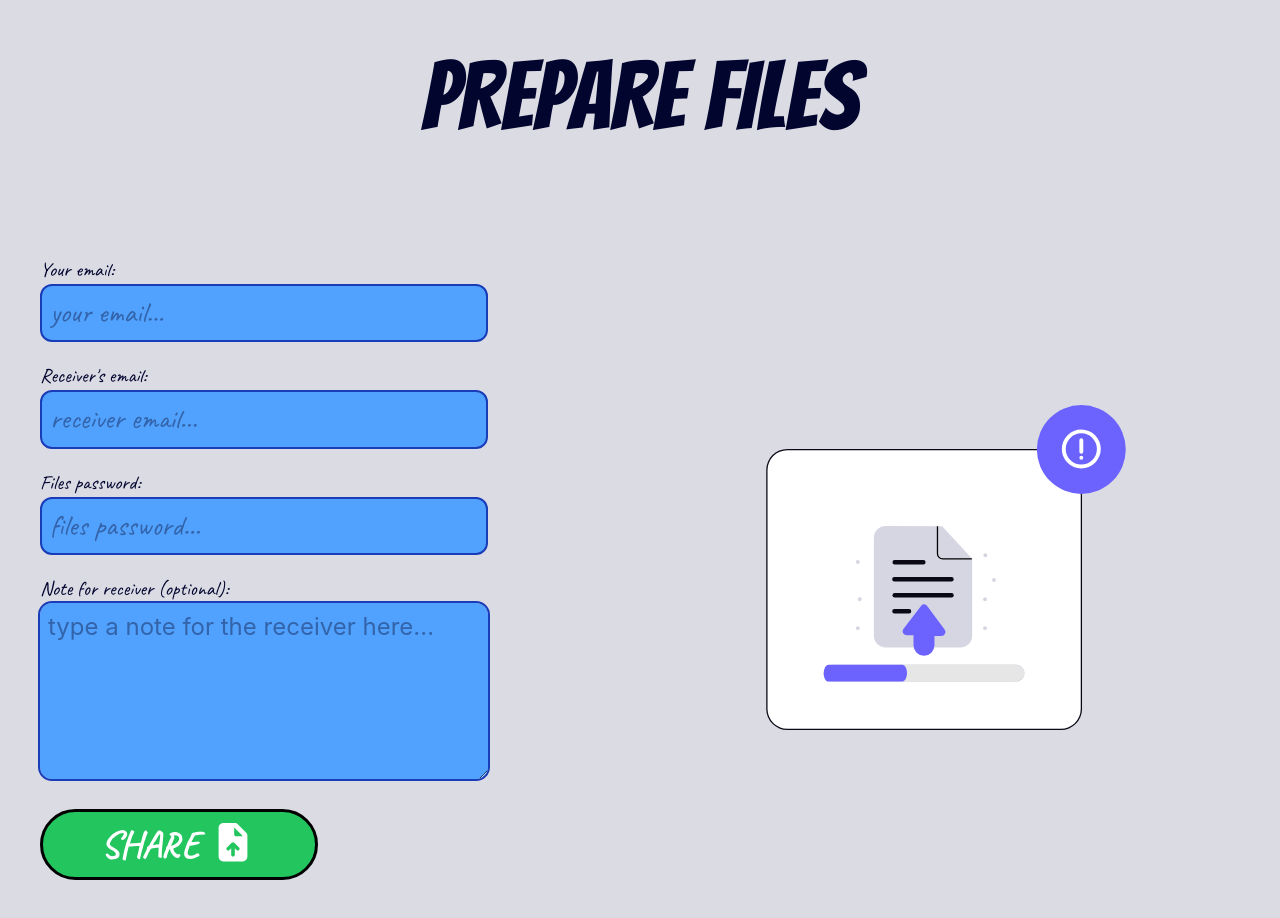
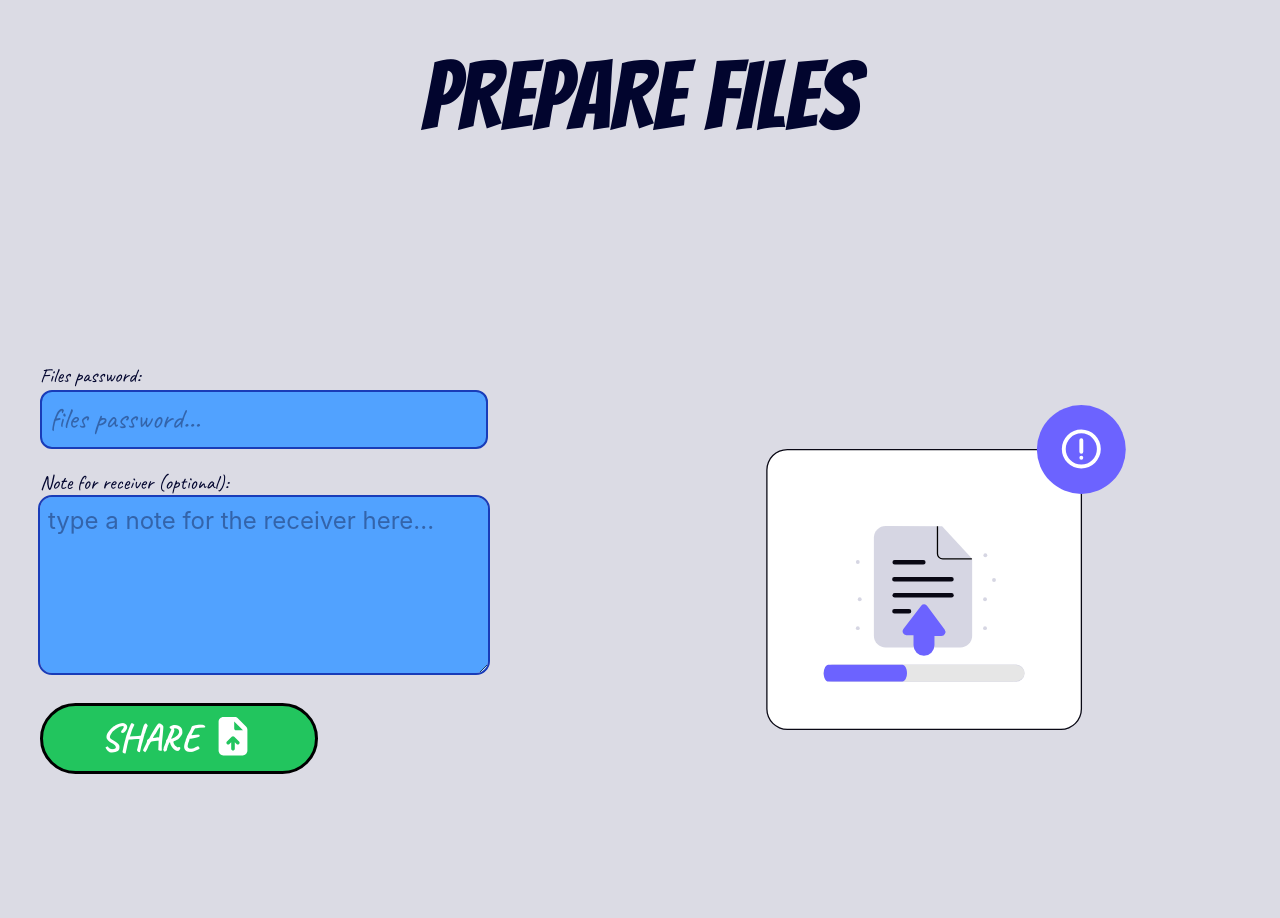
Before and after one commit to Sudo-devMan/Remshare, a React (Vite) app: page /share/prepare-files in a window 1280 px wide. Shown: the top 918 px of the page. Built offline with nearby package versions, Linux system fonts and the light colour scheme.

Commit message:
Share2.tsx - removing email stuff

```diff
--- a/src/pages/Share2.tsx
+++ b/src/pages/Share2.tsx
@@ -31,8 +31,6 @@ function Share2() {
 
         const formData = new FormData();
 
-        formData.append('senderEmail', shareData.senderEmail);
-        formData.append('receiverEmail', shareData.receiverEmail);
         formData.append('password', shareData.password);
         formData.append('note', shareData.note);
 
@@ -106,26 +104,6 @@ function Share2() {
         <div className="w-full min-h-screen sm:grid sm:grid-cols-2 flex flex-col items-center justify-center p-4 gap-6">
             <form aria-disabled method="post" onSubmit={handleSubmit} className="w-full max-w-md">
                 <div className="mb-5">
-                    <p className="caveat text-xl">Your email:</p>
-                    <input
-                        type="email"
-                        name="senderEmail"
-                        placeholder="your email..."
-                        className={`${textInputClasses} w-full`}
-                        onChange={(e) => setShareData((p) => ({...p, senderEmail: e.target.value}))}
-                    />
-                </div>
-                <div className="mb-5">
-                    <p className="caveat text-xl">Receiver's email:</p>
-                    <input
-                        type="email"
-                        name="receiverEmail"
-                        placeholder="receiver email..."
-                        className={`${textInputClasses} w-full`}
-                        onChange={(e) => setShareData((p) => ({...p, receiverEmail: e.target.value}))}
-                    />
-                </div>
-                <div className="mb-5">
                     <p className="caveat text-xl">Files password:</p>
                     <input
                         type="password"
@@ -169,16 +147,6 @@ function Share2() {
                 <p className="text-center caveat text-lg mb-6">Successfully shared <span className="font-bold">{shareData.files.length}</span> file{shareData.files.length > 1 ? 's':''} . See info below</p>
 
                 <div className="flex flex-col gap-4 mt-2">
-                    <div className="bg-blue-200 p-4 rounded-lg flex flex-col sm:flex-row sm:items-center">
-                        <h1 className="caveat font-bold text-2xl sm:mr-3">Receiver email: </h1>
-                        <span className="break-all">{shareData.receiverEmail}</span>
-                    </div>
-
-                    <div className="bg-blue-200 p-4 rounded-lg flex flex-col sm:flex-row sm:items-center">
-                        <h1 className="caveat font-bold text-2xl sm:mr-3">Sender email: </h1>
-                        <span className="break-all">{shareData.senderEmail}</span>
-                    </div>
-
                     <div className="bg-blue-200 p-4 rounded-lg flex flex-col sm:flex-row sm:items-center justify-between">
                         <div className="flex flex-col sm:flex-row sm:items-center w-full">
                             <h1 className="caveat font-bold text-2xl sm:mr-3">Password: </h1>
```
